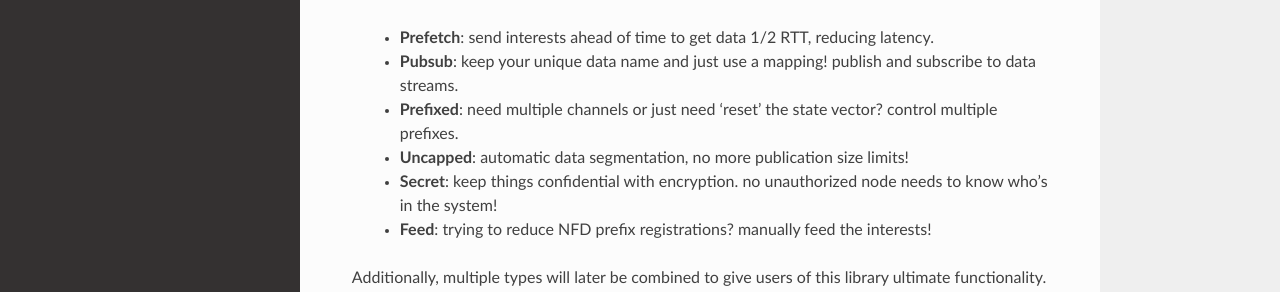
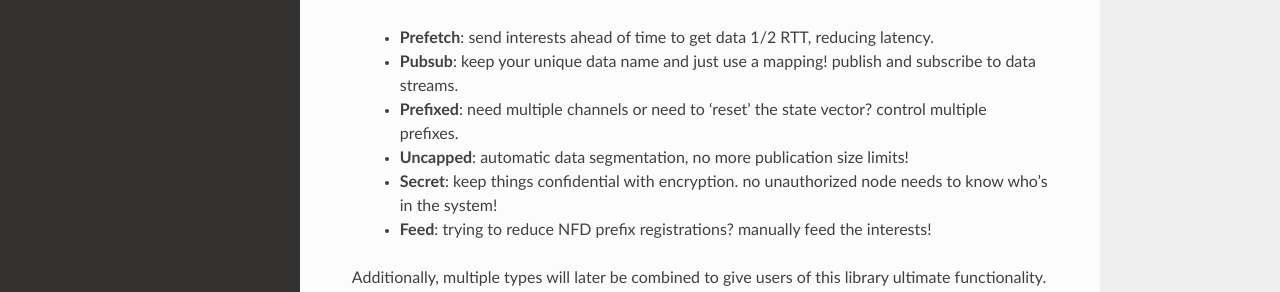
Before and after one commit to justincpresley/ndn-python-svs, a Sphinx documentation site: the page built from docs/src/specification/types.rst, in a window 1280 px wide. Shown: the part 350-642 px from the top of the page. Built offline with Sphinx 7.4.7 and the Read the Docs theme 2.0.0, drawn with Linux system fonts in a browser that asks for light colours.

Commit message:
Docs Typo

```diff
--- a/docs/src/specification/types.rst
+++ b/docs/src/specification/types.rst
@@ -12,7 +12,7 @@
 
     * **Prefetch**: send interests ahead of time to get data 1/2 RTT, reducing latency.
     * **Pubsub**: keep your unique data name and just use a mapping! publish and subscribe to data streams.
-    * **Prefixed**: need multiple channels or just need 'reset' the state vector? control multiple prefixes.
+    * **Prefixed**: need multiple channels or need to 'reset' the state vector? control multiple prefixes.
     * **Uncapped**: automatic data segmentation, no more publication size limits!
     * **Secret**: keep things confidential with encryption. no unauthorized node needs to know who's in the system!
     * **Feed**: trying to reduce NFD prefix registrations? manually feed the interests!
```
